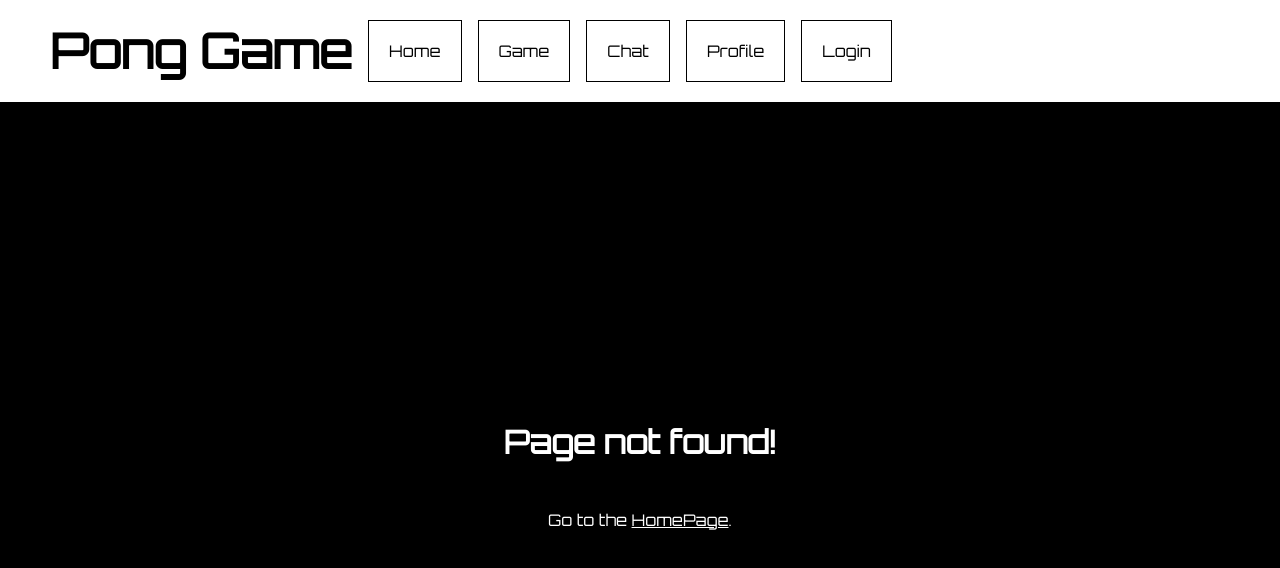
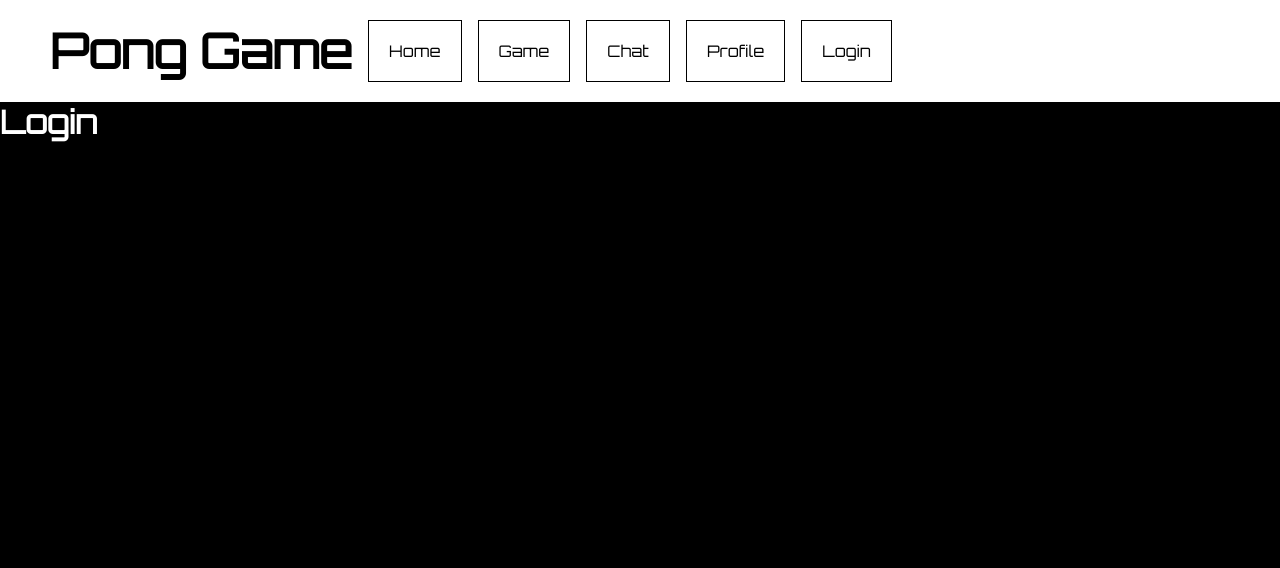
Before and after one commit to alex-sdn/ft_transcendence, a React (Vite) app in the folder monorepo/apps/front/: page /login in a window 1280 px wide. Before the commit this address had no page. Shown: the top 568 px of the page. Built offline with nearby package versions, Linux system fonts and the light colour scheme; no server answers.

Commit message:
redirection to new page when auth ok

```diff
--- a/monorepo/apps/front/src/App.tsx
+++ b/monorepo/apps/front/src/App.tsx
@@ -15,6 +15,7 @@ import Game from './pages/Game'
 import Chat from './pages/Chat'
 import Profile from './pages/Profile'
 import NotFound from './pages/NotFound'
+import Login from './pages/Login'
 
 const router = createBrowserRouter(
   createRoutesFromElements(
@@ -23,8 +24,9 @@ const router = createBrowserRouter(
       <Route path="game" element={<Game />} />
       <Route path="chat" element={<Chat />} />
       <Route path="profile" element={<Profile />} />
+      <Route path='login' element={<Login />} />
 
-          <Route path='*' element={<NotFound />}/>
+      <Route path='*' element={<NotFound />} />
     </Route>
   )
 )
--- a/monorepo/apps/front/src/layouts/RootLayouts.tsx
+++ b/monorepo/apps/front/src/layouts/RootLayouts.tsx
@@ -11,7 +11,7 @@ const RootLayout: React.FC = () => {
           <NavLink to="game">Game</NavLink>
           <NavLink to="chat">Chat</NavLink>
           <NavLink to="profile">Profile</NavLink>
-          <a href="https://api.intra.42.fr/oauth/authorize?client_id=u-s4t2ud-5aa910e46806ef2878fcc39c28b29ced49eea2c7be64920d660e8ef997c748c0&redirect_uri=http%3A%2F%2Flocalhost%3A3000%2Fapi%2Fauth&response_type=code">Login</a>
+          <a href="https://api.intra.42.fr/oauth/authorize?client_id=u-s4t2ud-1b7f717c58b58406ad4b2abe9145475069d66ace504146041932a899c47ff960&redirect_uri=http%3A%2F%2Flocalhost%3A3000%2Flogin&response_type=code">Login</a>
         </nav>
       </header>
       <main>
--- /dev/null
+++ b/monorepo/apps/front/src/pages/Login.tsx
@@ -0,0 +1,28 @@
+import React from 'react';
+import { useSearchParams, useNavigate } from 'react-router-dom';
+
+const Login: React.FC = () => {
+    const [searchParams] = useSearchParams();
+    const code = searchParams.get('code');
+
+    const authURL = "/api/auth?code=" + code;
+    const navigate = useNavigate();
+    fetch(authURL)
+        .then(response => response.text()) // Ensure the response is treated as text
+        .then(data => {
+            // 'data' will be the string returned by the backend
+            if (data === 'notfound')
+                return navigate('/game');
+            console.log(data);
+            // You can then set it in your component's state or use it as needed.
+        })
+        .catch(error => {
+            console.error('Error:', error);
+        });
+
+    return (
+        <h2>Login</h2>
+    );
+}
+
+export default Login;
```
Lines whose indentation alone changed are shown as unchanged.
